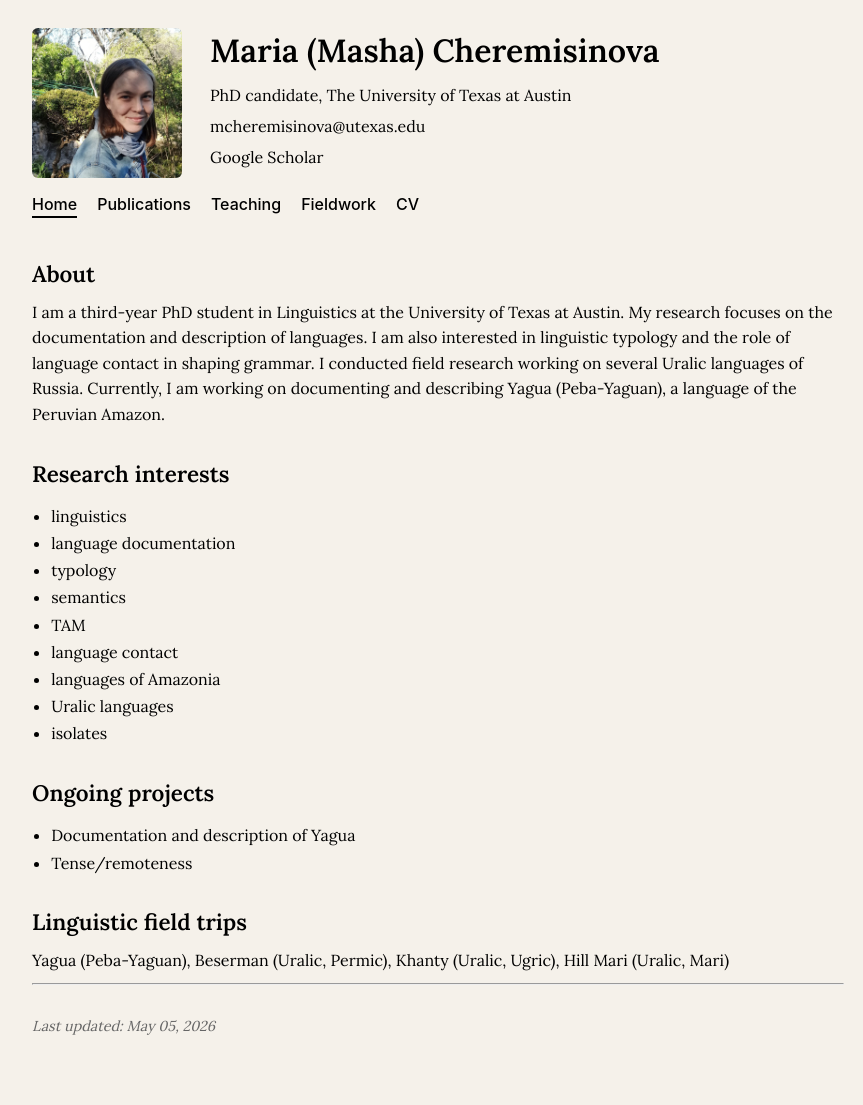
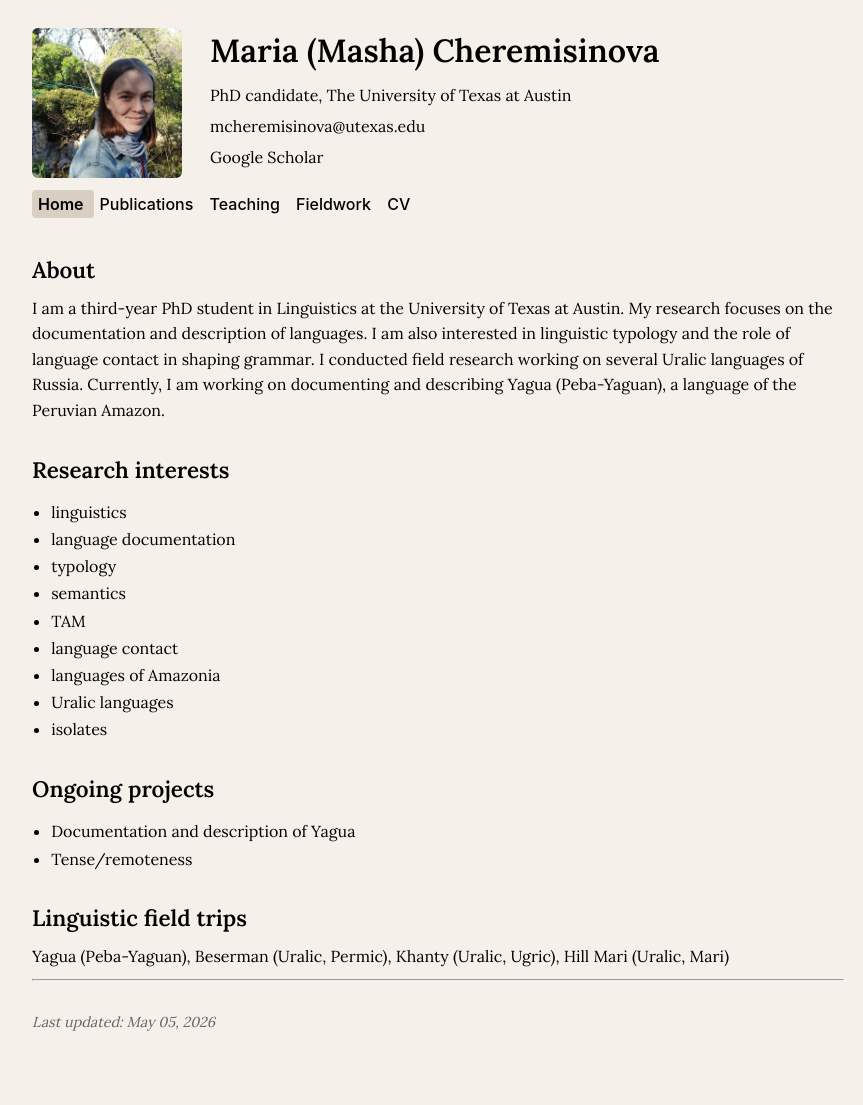
Before and after one commit to mashache/mashache.github.io, a Jekyll site: the page built from index.md, in a window 1280 px wide. Shown: the whole page, without its empty margins (202-1065 px from the left). Built offline with Jekyll 4.4.1, drawn with Linux system fonts in a browser that asks for light colours.

Commit message:
Update custom.css

```diff
--- a/assets/custom.css
+++ b/assets/custom.css
@@ -68,17 +68,27 @@ img { max-width: 100%; height: auto; border-radius: 10px; }
   margin-bottom: 10px;       /* ↓ reduce */
 }
 
-.site-menu {
-  display: flex;
-  gap: 20px;
-  flex-wrap: wrap;
-  margin-bottom: 6px;        /* ↓ add control */
+.site-menu a {
+  color: #000 !important;      /* always black */
+  text-decoration: none;
+  font-weight: 500;
+  font-family: "Inter", system-ui, sans-serif;
+  padding: 4px 6px;
+  border-radius: 4px;
+  transition: background-color 0.2s ease;
+}
+
+.site-menu a:hover {
+  color: #000 !important;      /* prevent color change */
+  background-color: #e6dccb;   /* highlight */
 }
 
 .site-menu a.active {
-  border-bottom: 2px solid #000;
-  padding-bottom: 2px;
+  color: #000 !important;      /* still black */
+  background-color: #d8cfc2;   /* slightly darker */
+  font-weight: 600;
 }
+
 
 .profile-photo {
   width: 150px;
@@ -105,19 +115,6 @@ img { max-width: 100%; height: auto; border-radius: 10px; }
 .profile-info a:hover {
   text-decoration: underline;
 }
-
-
-.site-menu a {
-  color: #000;
-  text-decoration: none;
-  font-weight: 500;
-  font-family: "Inter", system-ui, sans-serif;
-}
-
-.site-menu a:hover {
-  text-decoration: underline;
-}
-
 
 footer {
   margin-top: 2rem;
```
